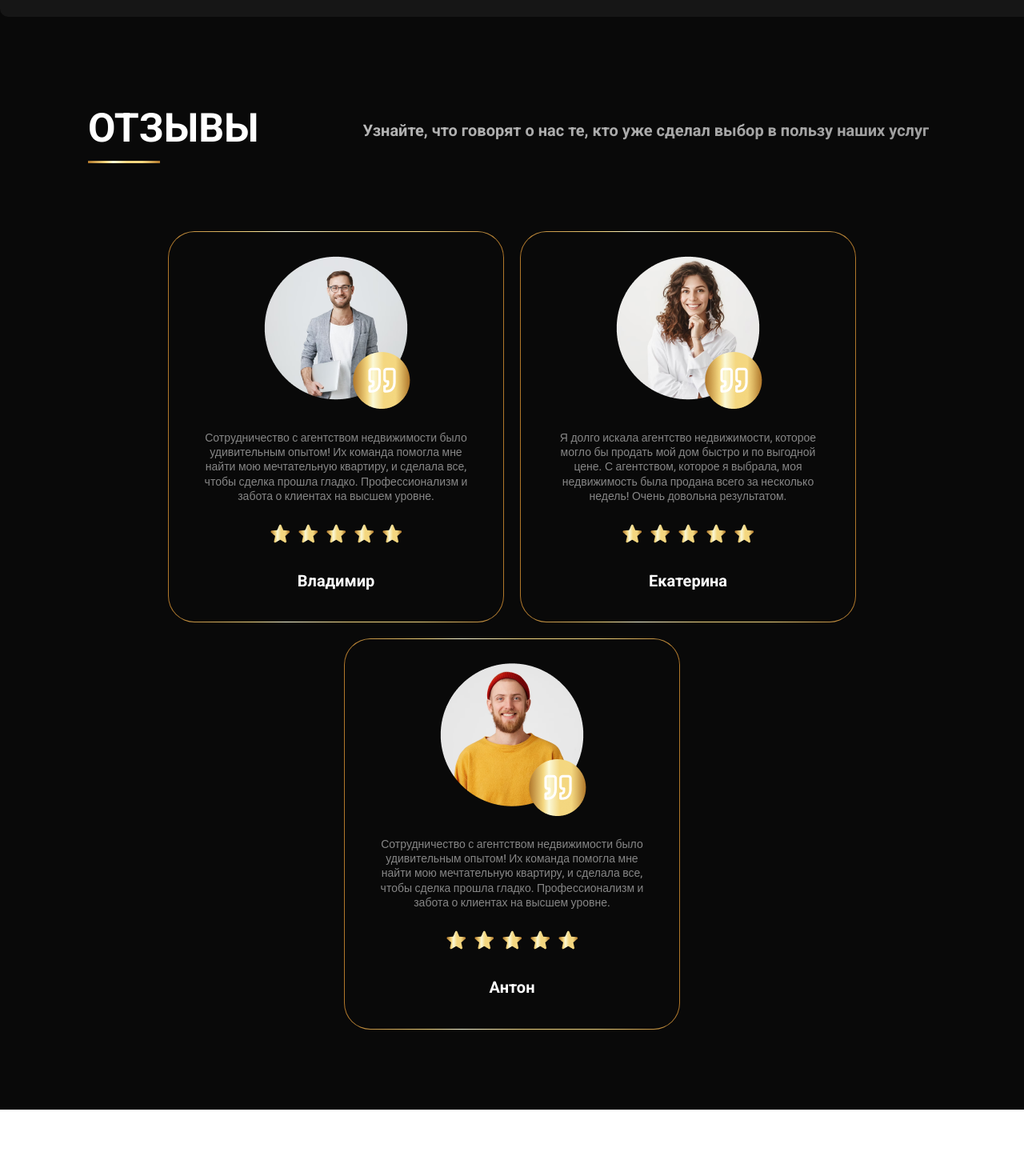
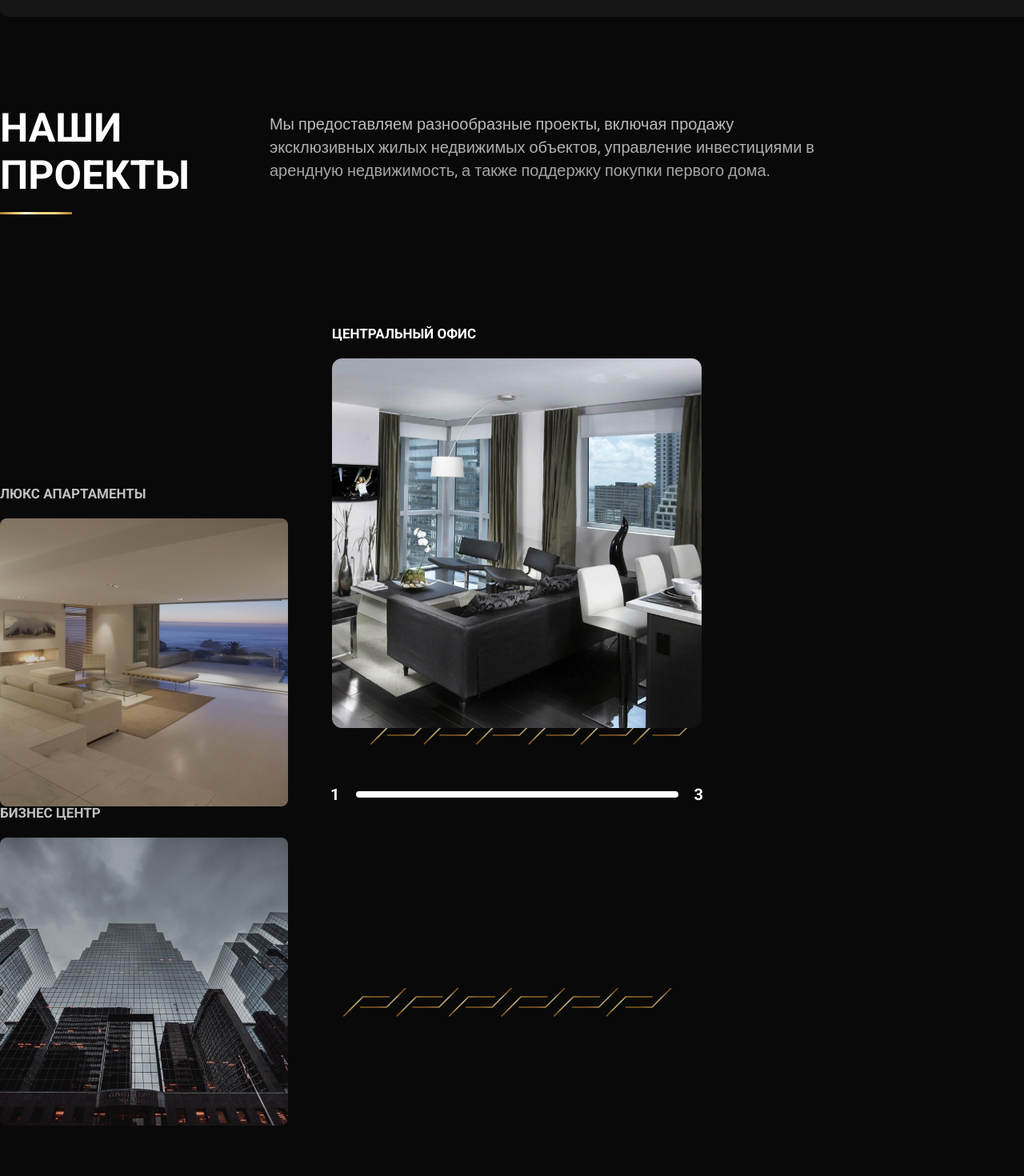
Before and after one commit to when-dev/LuxAgency-layout, a React (Create React App) app: page / in a window 1280 px wide. Shown: the part 9600-11070 px from the top of the page at 80% size. Before the commit the page ends 10987 px from the top, so only its background shows below. Built offline with nearby package versions, Linux system fonts and the light colour scheme.

Commit message:
complete the our-projects section and write custom SlideToPercent component

```diff
--- a/src/App.js
+++ b/src/App.js
@@ -1,6 +1,8 @@
 import SliderCalc from "./components/sliderCalc/SliderCalc.jsx";
 import Slider from "./components/slider/Slider.jsx";
 import PhoneNumberInput from "./components/phoneInput/PhoneNumberInput.jsx";
+import SlideToPercent from './components/slideToPercent/SlideToPercent.jsx';
+
 import {
   // OUR_TEAM IMAGES
   maxWiwi,
@@ -24,17 +26,15 @@ import {
   aboutFifthIcon,
   aboutSixIcon,
 
-  // OUR-SERVICES IMAGES
-  // arrowLeft,
-  // arrowRight,
-  // firstServicesPic,
-  // secondServicesPic,
-  // thirdServicesPic,
-
   // OUR-REVIEWS IMAGES
   firstPic,
   secondPic,
   thirdPic,
+
+  // OUR-PROJECTS IMAGES
+  // luxeApartaments,
+  // centralOffice,
+  // businessCenter,
 } from "./assets/image/index.js";
 import figureBg from "./assets/image/icons/bg-figure.png";
 import diamondBg from "./assets/image/icons/bg-diamond.png";
@@ -399,7 +399,22 @@ function App() {
       </section>
 
       <section className="our-projects">
-
+        <div className="container projects__container">
+          <div className="up-content">
+            <h2 className="projects-title">
+              Наши <br /> проекты
+            </h2>
+            <p className="projects-description">
+              Мы предоставляем разнообразные проекты, включая продажу <br />
+              эксклюзивных жилых недвижимых объектов, управление инвестициями в{" "}
+              <br />
+              арендную недвижимость, а также поддержку покупки первого дома.
+            </p>
+          </div>
+          <div className="container">
+            <SlideToPercent />
+          </div>
+        </div>
       </section>
 
       <section className="our-reviews">
--- a/src/assets/css/style.css
+++ b/src/assets/css/style.css
@@ -997,14 +997,14 @@ p {
 }
 
 .our-reviews .down-content__border::before {
-  content: '';
+  content: "";
   position: absolute;
   top: 150px;
   right: 0;
   left: 230px;
   bottom: 0;
 
-  background-image: url('../image/icons/reviews-icon.png');
+  background-image: url("../image/icons/reviews-icon.png");
   background-repeat: no-repeat;
 }
 
@@ -1019,7 +1019,7 @@ p {
 
 .consultation-section {
   z-index: 1;
- position: relative;
+  position: relative;
   display: flex;
   align-items: center;
   justify-content: center;
@@ -1045,7 +1045,7 @@ p {
   font-size: 20px;
   line-height: 29.38px;
   margin-right: 30px;
-  color: #C0C0C0;
+  color: #c0c0c0;
 }
 
 .input-div {
@@ -1068,8 +1068,6 @@ p {
   margin-left: 45px;
 }
 
-
-
 .phone-input::placeholder {
   font-family: "Heebo", sans-serif;
   font-size: 16px;
@@ -1084,3 +1082,75 @@ p {
   padding-left: 25px;
   font-size: 16px;
 }
+
+/* SECTION OUR-PROJECTS */
+
+.our-projects {
+  position: relative;
+  z-index: 1;
+}
+
+.projects__container {
+  display: flex;
+  flex-direction: column;
+  justify-content: flex-start;
+  align-items: flex-start;
+}
+
+.our-projects .up-content {
+  display: flex;
+  margin-top: 110px;
+  margin-bottom: 20px;
+}
+
+.our-projects .up-content h2,
+p {
+  display: flex;
+  flex-direction: column;
+}
+
+.projects-title {
+  text-transform: uppercase;
+  position: relative;
+  font-family: "Roboto", sans-serif;
+  font-size: 50px;
+  font-weight: 800;
+  margin-bottom: 80px;
+  line-height: 58.59px;
+}
+
+.projects-title::after {
+  content: "";
+  position: absolute;
+  bottom: -20px;
+  left: 0;
+  width: 90px;
+  height: 3px;
+  background: linear-gradient(
+    270deg,
+    #b0772a 0%,
+    #deb864 16%,
+    #f4d780 25%,
+    #f4d780 46%,
+    #fbf9d8 65%,
+    #f4d780 75%,
+    #b0772a 100%
+  );
+}
+
+.projects-description {
+  background: linear-gradient(
+    180deg,
+    #c0c0c0 0%,
+    rgba(192, 192, 192, 0) 270.11%
+  );
+
+  background-clip: text;
+  -webkit-background-clip: text;
+  color: transparent;
+  font-size: 20px;
+  font-weight: 400;
+  font-family: "Heebo", sans-serif;
+  margin-left: 100px;
+  margin-top: 10px;
+}
--- a/src/assets/image/index.js
+++ b/src/assets/image/index.js
@@ -31,6 +31,12 @@ import thirdServicesPic from './our_services/picture-3.png';
 import firstPic from './our-reviews/pic-1.png';
 import secondPic from './our-reviews/pic-2.png';
 import thirdPic from './our-reviews/pic-3.png';
+
+// IMPORT OUR-PROJECTS IMAGES
+import luxeApartaments from './our_projects/lux-apartment.png';
+import centralOffice from './our_projects/central-office.png';
+import businessCenter from './our_projects/business-center.png';
+
 
 // EXPORT OUR_TEAM IMAGES
 export {
@@ -73,3 +79,10 @@ export {
   secondPic,
   thirdPic
 }
+
+// EXPORT OUR-PROJECTS IMAGES
+export {
+  luxeApartaments,
+  centralOffice,
+  businessCenter
+}
--- /dev/null
+++ b/src/components/slideToPercent/SlideToPercent.jsx
@@ -0,0 +1,94 @@
+import React, { Component } from "react";
+import {
+  luxeApartaments,
+  centralOffice,
+  businessCenter,
+} from "../../assets/image/index.js";
+import bgPattern from "../../assets/image/icons/bg-pattern.png";
+import "./slideToPercent.css";
+
+class SlideToPercent extends Component {
+  constructor() {
+    super();
+    this.state = {
+      selectedImageIndex: -1,
+      markerPosition: 0,
+    };
+  }
+
+  handleImageClick = (index) => {
+    this.setState((prevState) => {
+      if (prevState.selectedImageIndex === index) {
+        return { selectedImageIndex: -1, markerPosition: 0 };
+      } else {
+        let newMarkerPosition = 0;
+        if (index === 0) {
+          newMarkerPosition = 33.3;
+        } else if (index === 1) {
+          newMarkerPosition = 66.6;
+        } else if (index === 2) {
+          newMarkerPosition = 99.9;
+        }
+        return { selectedImageIndex: index, markerPosition: newMarkerPosition };
+      }
+    });
+  };
+
+  render() {
+    const images = [luxeApartaments, centralOffice, businessCenter];
+    const { selectedImageIndex, markerPosition } = this.state;
+    const gradientStyle = {
+      background: `linear-gradient(to right, #B0772A 1.53%, #DEB864 16.83%,#F4D780 25.43%, #F4D780 33.3% ${markerPosition}%, white ${markerPosition}%)`,
+    };
+    return (
+      <div className="down-content">
+        <div className="luxe-apartments apartments">
+          <img className="pattern-abs__up" src={bgPattern} alt="bgPattern" />
+          <h3>люкс апартаменты</h3>
+          <img
+            src={images[0]}
+            alt="luxe"
+            onClick={() => this.handleImageClick(0)}
+            className={selectedImageIndex === 0 ? "selected" : ""}
+          />
+        </div>
+        <div className="central-office apartments">
+          <h3>центральный офис</h3>
+          <img
+            src={images[1]}
+            alt="office"
+            onClick={() => this.handleImageClick(1)}
+            className={selectedImageIndex === 1 ? "selected" : ""}
+          />
+          <div className="sliderToPercent">
+            <span>1</span>
+            <div
+              className="slider-track-percent"
+              style={{
+                left: `${markerPosition}%`,
+                width: "100%",
+                background:
+                  selectedImageIndex >= 0 ? gradientStyle.background : "white",
+              }}
+            >
+              <div className="slider-marker"></div>
+            </div>
+            <span>3</span>
+          </div>
+        </div>
+        <div className="business-center apartments">
+          <h3>бизнес центр</h3>
+          <img
+            src={images[2]}
+            alt="business"
+            onClick={() => this.handleImageClick(2)}
+            className={selectedImageIndex === 2 ? "selected" : ""}
+          />
+          <img className="pattern-abs__down" src={bgPattern} alt="bgPattern" />
+        </div>
+      </div>
+    );
+  }
+}
+
+export default SlideToPercent;
--- /dev/null
+++ b/src/components/slideToPercent/slideToPercent.css
@@ -0,0 +1,79 @@
+.our-projects .down-content {
+    display: flex;
+    flex-wrap: wrap;
+    gap: 55px;
+    margin-top: 60px;
+  }
+
+  .apartments h3 {
+    text-transform: uppercase;
+    font-family: "Roboto", sans-serif;
+    font-size: 17px;
+    font-weight: 600;
+    line-height: 19.92px;
+    margin-bottom: 20px;
+  }
+  .apartments img {
+    cursor: pointer;
+  }
+
+  .luxe-apartments {
+    margin-top: 200px;
+  }
+
+  .luxe-apartments h3,
+  .business-center h3 {
+    color: #C0C0C0;
+  }
+
+  .business-center {
+    margin-top: -60px;
+  }
+
+  .pattern-abs__up {
+    position: absolute;
+    bottom: 480px;
+    left: 463px;
+    z-index: -1;
+  }
+
+
+  .pattern-abs__down {
+    position: absolute;
+    bottom: 140px;
+    right: 440px;
+    z-index: -1;
+  }
+
+  .sliderToPercent {
+    display: flex;
+    align-items: center;
+    justify-content: center;
+  }
+
+  .sliderToPercent span {
+    position: relative;
+
+    font-family: "Roboto", sans-serif;
+    font-size: 20px;
+    font-weight: 700;
+    top: 37px;
+
+  }
+
+
+  .sliderToPercent span:first-child {
+    right: 20px;
+
+  }
+
+  .sliderToPercent span:last-child {
+    left: 20px;
+  }
+
+    .slider-track-percent {
+    margin-top: 75px;
+    max-width: 403px;
+    height: 8px;
+    border-radius: 24px;
+  }
--- a/src/components/sliderCalc/SliderCalc.jsx
+++ b/src/components/sliderCalc/SliderCalc.jsx
@@ -1,5 +1,5 @@
 import React, { useState } from "react";
-import "./slider.css";
+import "./sliderCalc.css";
 import typeOne from "../../assets/image/profitability-calc/type-1.png";
 import typeTwo from "../../assets/image/profitability-calc/type-2.png";
 import typeThree from "../../assets/image/profitability-calc/type-3.png";
```
Also changed, not shown: src/assets/image/our_projects/lux-apartment.png, src/components/sliderCalc/sliderCalc.css (renamed from src/components/sliderCalc/slider.css).
